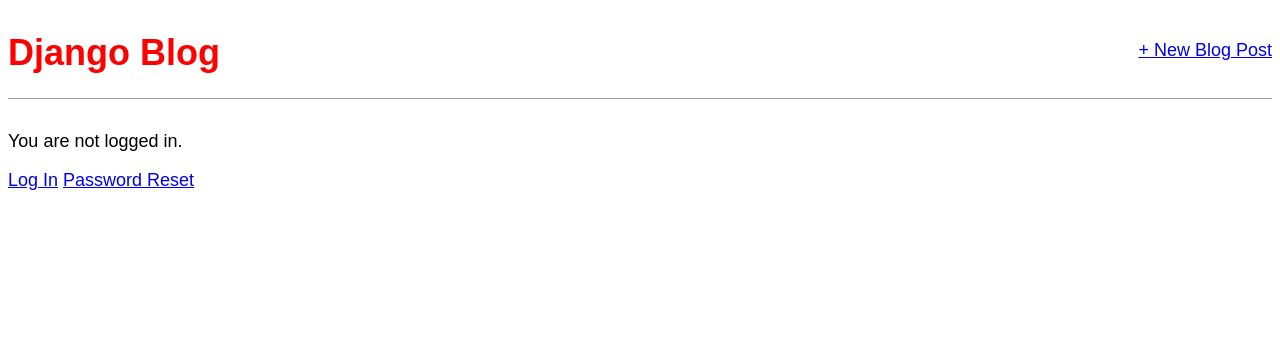
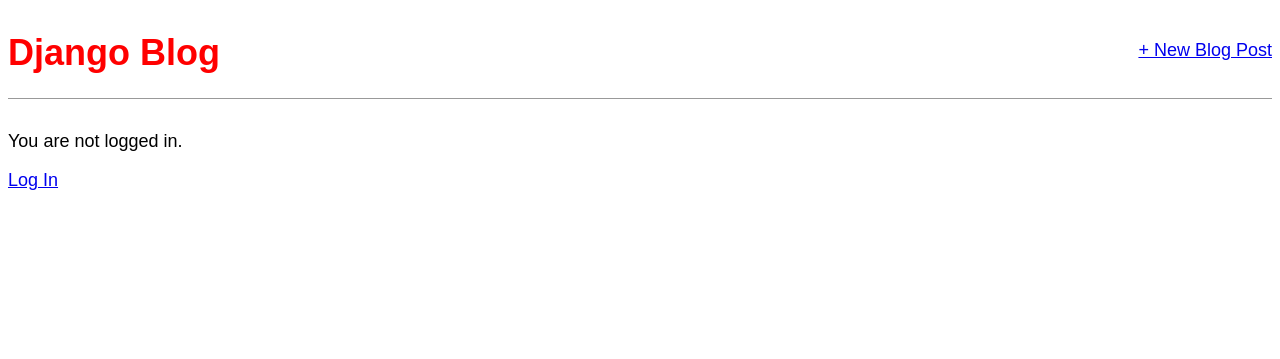
Before and after one commit to evanaukene/django-blog-app, a Django app: template templates/home.html in a window 1280 px wide. Shown: the top 359 px of the page. Run offline with Django 3.2, Linux system fonts and the light colour scheme; the template is opened without the code that fills it, so the values that code supplies are empty.

Commit message:
rolling back the addition of password reset

```diff
--- a/templates/base.html
+++ b/templates/base.html
@@ -24,7 +24,6 @@ t">
     {% else %}
         <p>You are not logged in.</p>
         <a href="{% url 'login' %}">Log In</a>
-        <a href="{% url 'password_reset_form' post.pk %}">Password Reset</a>
     {% endif %}
 
 {% block content %}
```
Also changed, not shown: db.sqlite3.
